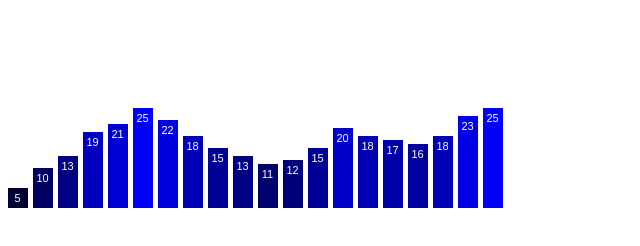
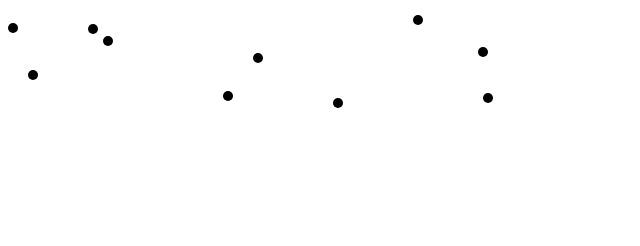
Before and after one commit to DmitryShutov/d3test, a plain HTML site: page index.html in a window 1280 px wide. Shown: the whole page, without its empty margins (0-640 px from the left). Drawn offline with Linux system fonts and the light colour scheme.

Commit message:
Scatterplot

```diff
--- a/index.html
+++ b/index.html
@@ -9,7 +9,7 @@
 
     </head>
     <body>
-         <script type="text/javascript" src="js/script.js"></script>
+         <script type="text/javascript" src="js/scatterplot.js"></script>
 
     </body>
 
--- /dev/null
+++ b/js/scatterplot.js
@@ -0,0 +1,32 @@
+var dataset = [
+                  [ 5,     20 ],
+                  [ 480,   90 ],
+                  [ 250,   50 ],
+                  [ 100,   33 ],
+                  [ 330,   95 ],
+                  [ 410,   12 ],
+                  [ 475,   44 ],
+                  [ 25,    67 ],
+                  [ 85,    21 ],
+                  [ 220,   88 ]
+              ];
+
+var w = 500;
+var h = 200;
+
+var svg = d3.select('body')
+            .append('svg')
+            .attr('width', w)
+            .attr('height', h)
+
+svg.selectAll('circle')
+    .data(dataset)
+    .enter()
+    .append('circle')
+    .attr('cx', function(d){
+        return d[0];
+    })
+    .attr('cy', function(d){
+        return d[1];
+    })
+    .attr('r', 5);
```
